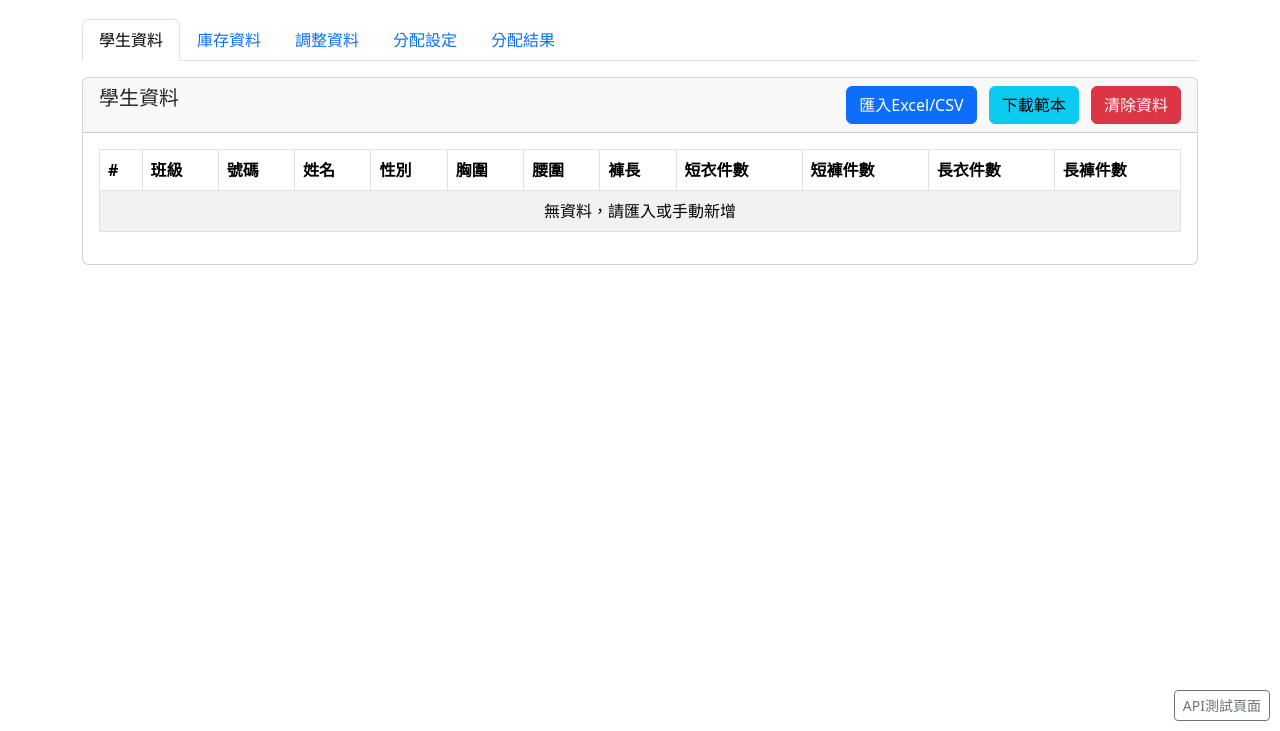
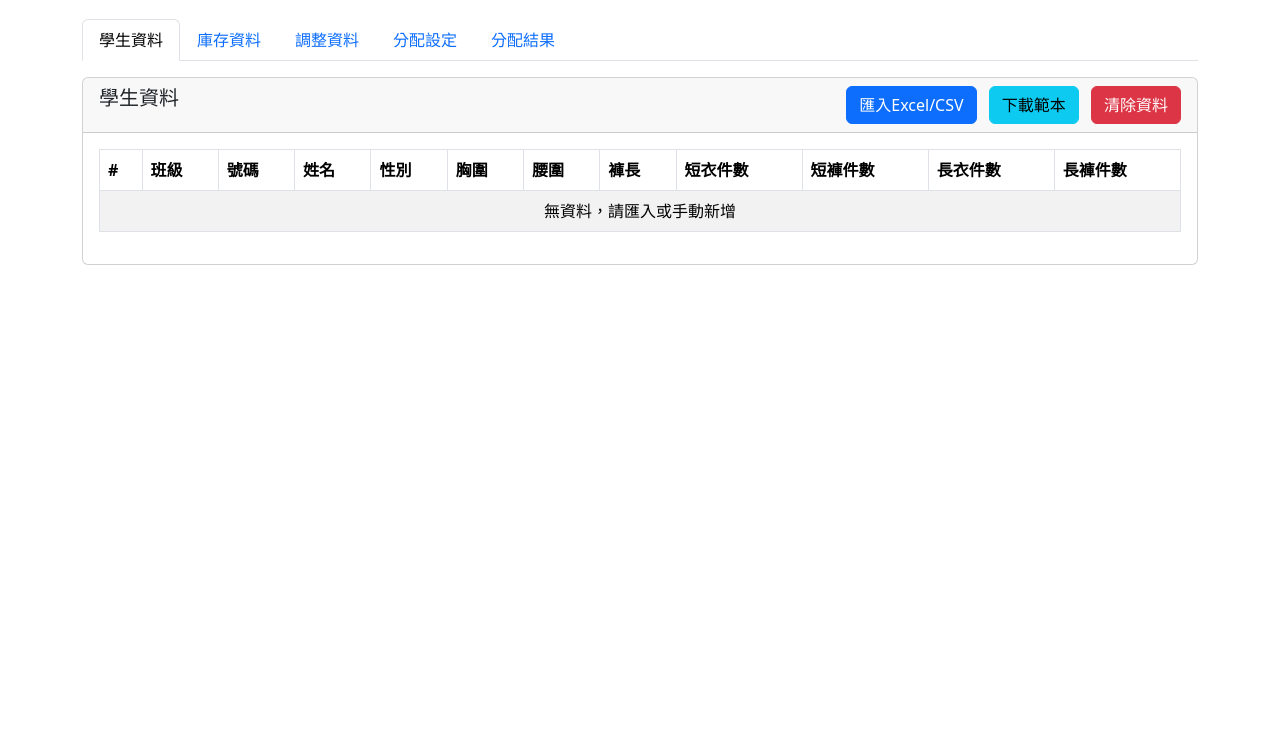
Before and after one commit to ayden0322/dragon-uniform, a website with bundled scripts: page public/index.html in a window 1280 px wide. Shown: the part 69-800 px from the top of the page. Built offline with nearby package versions, Linux system fonts and the light colour scheme.

Commit message:
移除API測試頁面連結

```diff
--- a/public/index.html
+++ b/public/index.html
@@ -11,7 +11,6 @@
         .form-control:disabled { background-color: #f8f9fa; }
         .table td, .table th { vertical-align: middle; }
         #alertContainer { position: fixed; top: 20px; right: 20px; z-index: 9999; min-width: 300px; }
-        .debug-link { position: fixed; bottom: 10px; right: 10px; z-index: 1000; }
     </style>
 </head>
 <body>
@@ -20,11 +19,6 @@
 
         <!-- 警告訊息容器 -->
         <div id="alertContainer"></div>
-
-        <!-- 調試鏈接 -->
-        <div class="debug-link">
-            <a href="/api-test.html" class="btn btn-sm btn-outline-secondary" target="_blank">API測試頁面</a>
-        </div>
 
         <!-- 頁籤導航 -->
         <ul class="nav nav-tabs mb-3" id="myTab" role="tablist">
```
